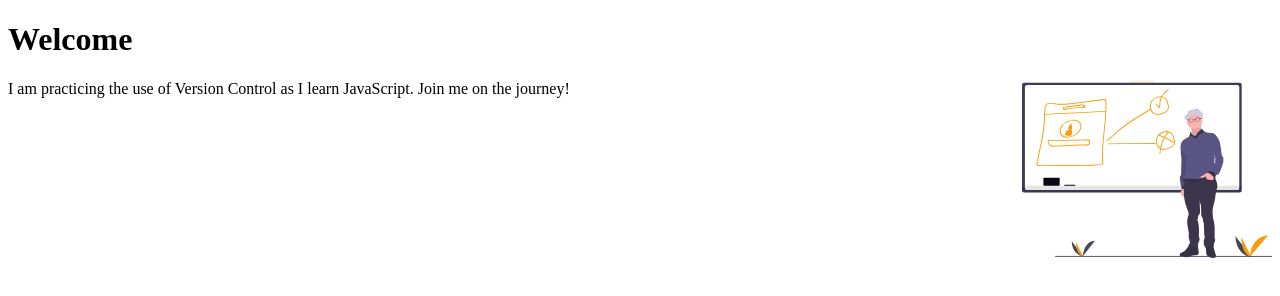
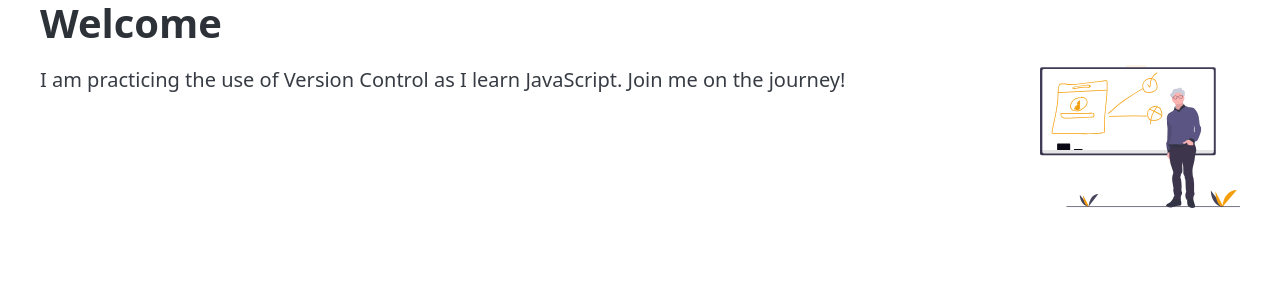
Before and after one commit to kkruger1/My-First-Repo, a plain HTML site: page index.html in a window 1280 px wide. Drawn offline with nearby package versions, Linux system fonts and the light colour scheme; files that its build step writes are made by us from their sources; files whose address does not match are found by name.

Commit message:
Added PicoCSS stylesheet

```diff
--- a/index.html
+++ b/index.html
@@ -1,15 +1,19 @@
 <!DOCTYPE html>
 <html lang="en">
+
 <head>
     <meta charset="UTF-8">
     <meta name="viewport" content="width=device-width, initial-scale=1.0">
     <title>My Simple Website</title>
-    <link rel="stylesheet"
-      href="./css/styles.css">
+    <link rel="stylesheet" href="./css/styles.css">
+    <link rel="stylesheet" href="https://cdn.jsdelivr.net/npm/@picocss/pico@2/css/pico.min.css">
+
 </head>
-<body>
+
+<body class="container">
     <h1>Welcome</h1>
     <img src="./img/professor.svg" alt="My Instructor">
     <p>I am practicing the use of Version Control as I learn JavaScript. Join me on the journey!</p>
 </body>
+
 </html>
```
